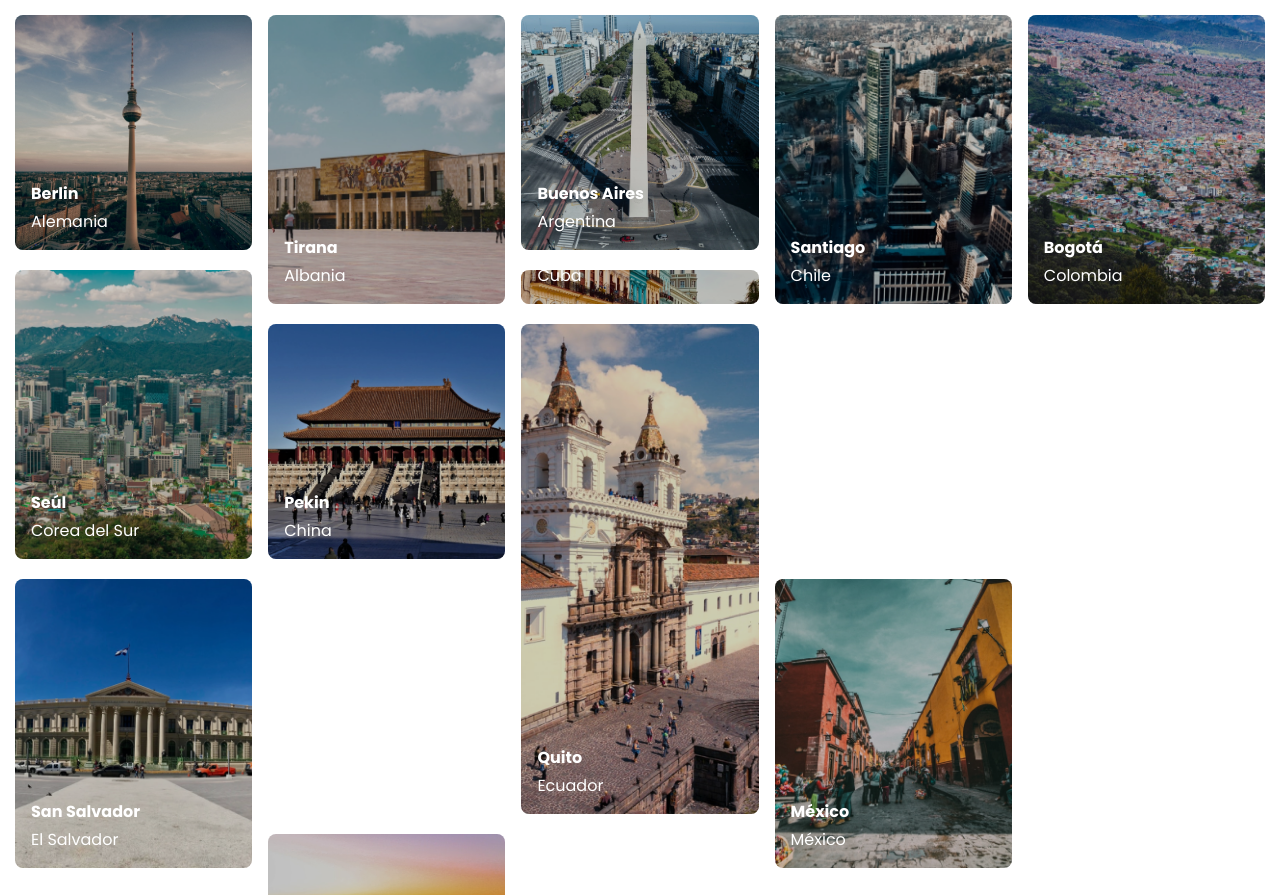
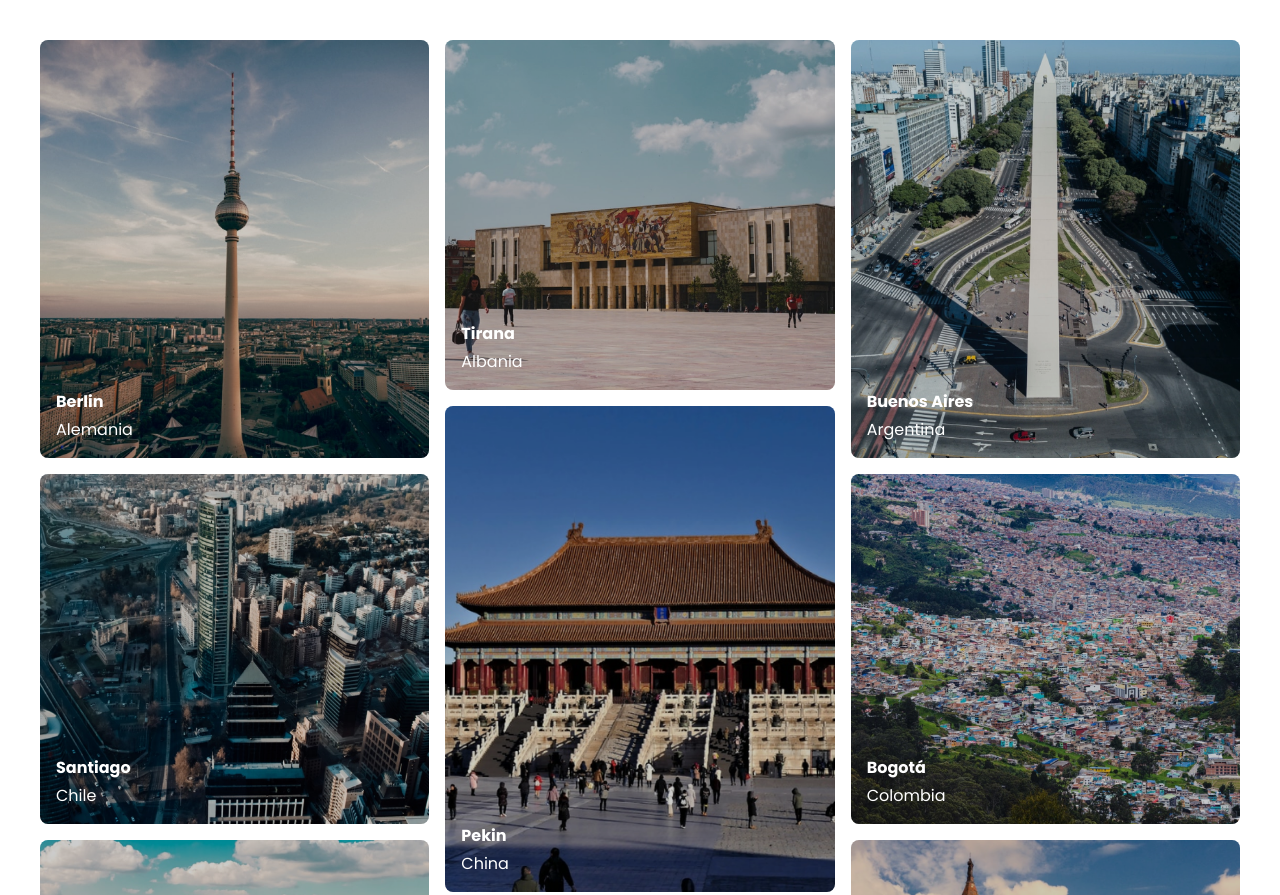
Before and after one commit to octaviolan/grid-gallery, a plain HTML site: page index.html in a window 1280 px wide. Shown: the top 895 px of the page. Drawn offline with Linux system fonts and the light colour scheme.

Commit message:
Version desktop

```diff
--- a/css/card.css
+++ b/css/card.css
@@ -26,10 +26,6 @@
   opacity: 1;
 }
 
-.card:hover .card-description {
-  opacity: 0;
-}
-
 .card-description {
   display: flex;
   flex-direction: column;
@@ -38,6 +34,9 @@
   transition: opacity .3s;
 }
 
+.card:hover .card-description {
+  opacity: 0;
+}
 .card-description span:nth-child(2) {
   font: var(--body1-regular);
 }
--- a/css/index.css
+++ b/css/index.css
@@ -28,6 +28,64 @@ body {
   .grid-gallery {
     grid-template-columns: repeat(auto-fit, minmax(235px, 1fr));
     grid-template-rows: repeat(2, 235px 34px 235px);
-    grid-gap: 20px 16px;
+    grid-gap: 16px;
   }
 }
+
+@media screen and (min-width: 1018px) {
+  body {
+    margin: 40px;
+  }
+
+  .grid-gallery {
+    grid-template-columns: repeat(3, minmax(318px, 1fr));
+    grid-template-rows: repeat(4, 350px 52px);
+  }
+
+  .berlin {
+    grid-row-end: span 2;
+  }
+
+  .tirana {
+    grid-row-end: span 1;
+  }
+
+  .buenos-aires {
+    grid-row-end: span 2;
+  }
+
+  .santiago {
+    grid-row: 3 / span 1;
+  }
+
+  .pekin {
+    grid-row: 2 / span 3;
+  }
+
+  .bogota {
+    grid-row-end: span 1;
+  }
+
+  .habana {
+    grid-column-start: 2;
+    grid-row-start: 5;
+    z-index: 2;
+  }
+
+  .quito {
+    grid-column-start: 3;
+    grid-row: 4 / span 3;
+  }
+
+  .salvador {
+    grid-row-end: span 3;
+  }
+
+  .madrid {
+    grid-row: 6 / span 2;
+  }
+
+  .mexico {
+    grid-row-end: span 1;
+  }
+}
--- a/css/map.css
+++ b/css/map.css
@@ -26,3 +26,18 @@
   max-inline-size: 16px;
   max-block-size: 16px;
 }
+
+@media screen and (min-width: 1018px) {
+  .map {
+    padding: 8px 16px;
+  }
+
+  .map span {
+  font: var(--body1-bold);
+  }
+
+  .map img{
+    max-inline-size: 24px;
+    max-block-size: 24px;
+  }
+}
```
